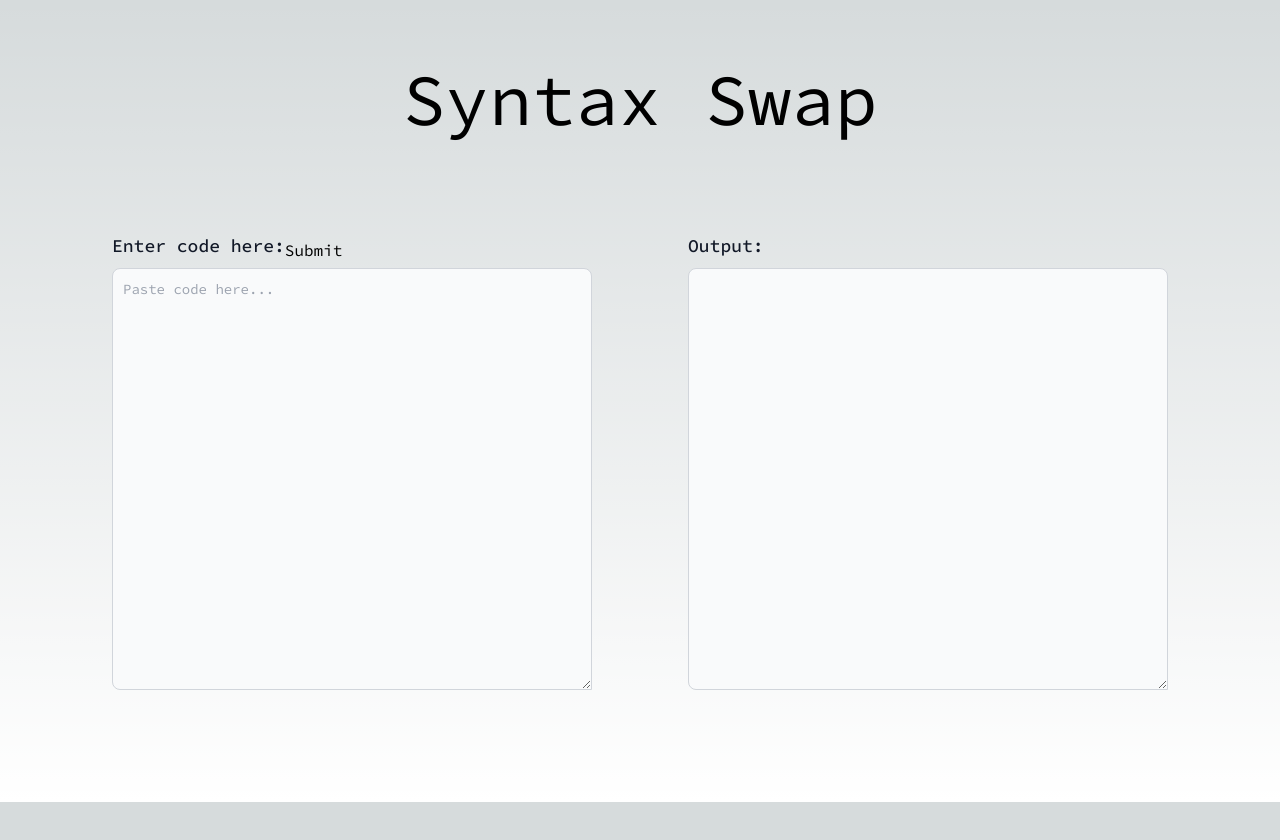
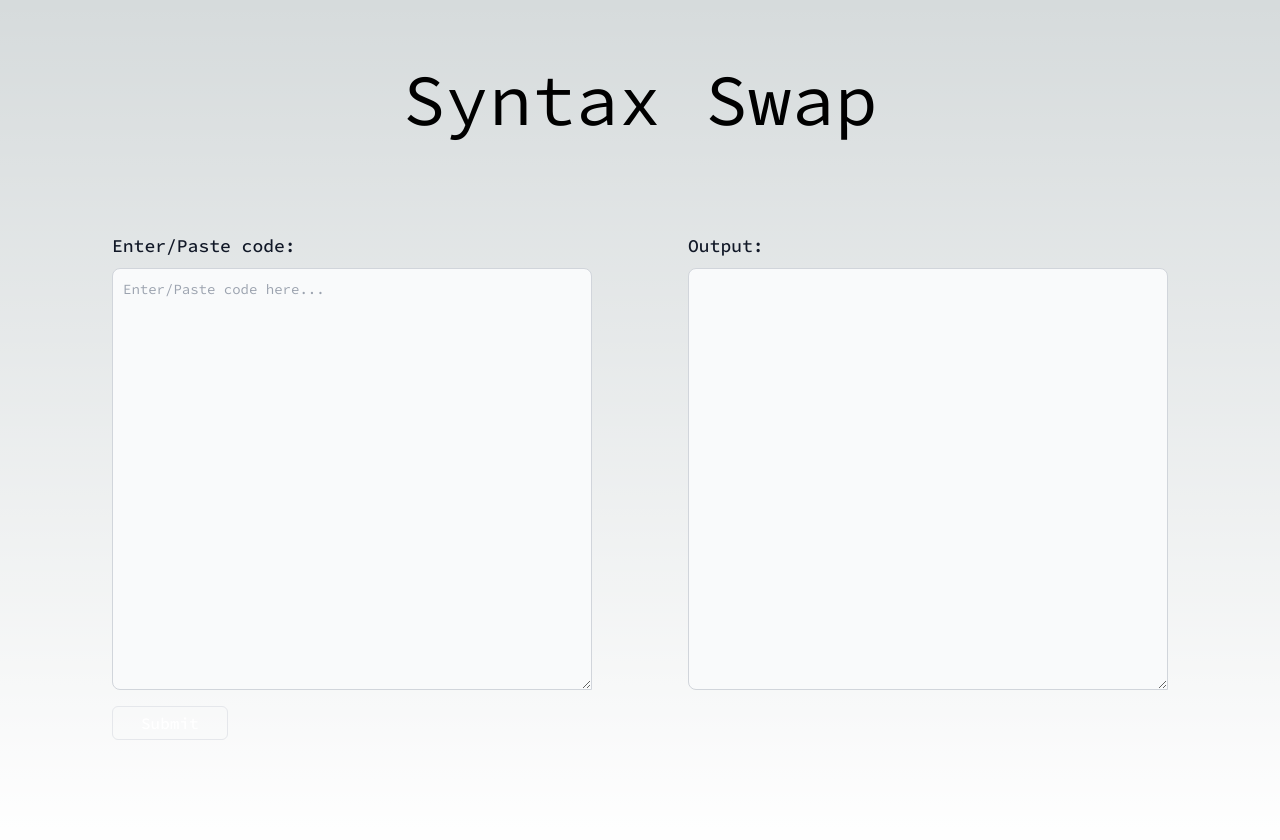
Before and after one commit to MAHolzbach/syntax-swap, a Next.js app: page / in a window 1280 px wide. Shown: the top 840 px of the page. Before the commit the page ends 802 px from the top, so only its background shows below. Built offline with nearby package versions, Linux system fonts and the light colour scheme; no server answers.

Commit message:
Get/set data from openai

```diff
--- a/app/components/Form.tsx
+++ b/app/components/Form.tsx
@@ -1,46 +1,69 @@
 "use client";
 
-import OpenAI from "openai";
-import { useState } from "react";
+import { FormEvent, useState } from "react";
 
-export default function Form() {
+import useSWRMutation from "swr/mutation";
+
+import Result from "./Result";
+import Submit from "./Submit";
+
+//TODO: Add language select dropdown
+//TODO: Add clear all button
+//TODO: Add api key input field
+//TODO: Add logic to get/set api key to local storage
+//? Does openai have an auth widget that could be used instead?
+
+const Form = () => {
   const [formValue, setFormValue] = useState("");
 
-  const openai = new OpenAI({
-    apiKey: process.env.NEXT_PUBLIC_API_KEY,
-    dangerouslyAllowBrowser: true,
-  });
+  const query = {
+    messages: [
+      { role: "system", content: "You are a helpful assistant." },
+      {
+        role: "user",
+        content: `Translate this code into Python: ${formValue}`,
+      },
+    ],
+    model: "gpt-3.5-turbo",
+  };
 
-  async function handleSubmit(e: any) {
+  const fetcher = async (url: string) =>
+    await fetch(url, {
+      method: "POST",
+      headers: {
+        Authorization: `Bearer ${process.env.NEXT_PUBLIC_API_KEY}`,
+        "Content-Type": "application/json",
+      },
+      body: JSON.stringify(query),
+    }).then((r) => {
+      return r.json();
+    });
+
+  const { trigger, data, error } = useSWRMutation(
+    "https://api.openai.com/v1/chat/completions",
+    fetcher
+  );
+
+  if (error) console.error(error);
+
+  // if (isLoading) setResponse("Standby...");
+
+  if (data) {
+    console.log(data);
+  }
+
+  async function handleSubmit(e: FormEvent) {
     e.preventDefault();
 
-    const completion = await openai.chat.completions.create({
-      messages: [{ role: "system", content: "You are a helpful assistant." }],
-      model: "gpt-3.5-turbo",
-    });
+    trigger();
+  }
 
-    console.log(completion.choices[0]);
-  }
   return (
-    <form id="inputForm" className="my-12 w-full lg:w-5/12">
-      <div className="flex">
-        <label
-          htmlFor="inputCode"
-          className="block mb-2 text-lg font-medium text-gray-900 dark:text-white"
-        >
-          Enter code here:
-        </label>
-        <button type="submit" onClick={(e) => handleSubmit(e)}>
-          Submit
-        </button>
-      </div>
-      <textarea
-        onChange={(e) => setFormValue(e.target.value)}
-        id="message"
-        rows={20}
-        className="block p-2.5 w-full text-sm text-gray-900 bg-gray-50 rounded-tl-lg rounded-tr-lg rounded-bl-lg border border-gray-300 focus:ring-blue-500 focus:border-blue-500 dark:bg-gray-700 dark:border-gray-600 dark:placeholder-gray-400 dark:text-white dark:focus:ring-blue-500 dark:focus:border-blue-500 lg:resize-y"
-        placeholder="Paste code here..."
-      ></textarea>
-    </form>
+    <>
+      <Submit setFormValue={setFormValue} handleSubmit={handleSubmit} />
+      <Result response={data ? data.choices[0].message.content : ""} />
+    </>
   );
-}
+};
+
+export default Form;
--- /dev/null
+++ b/app/components/Result.tsx
@@ -0,0 +1,23 @@
+type TResultProps = { response: string };
+
+const Result = ({ response }: TResultProps) => {
+  return (
+    <div className="my-12 w-full lg:w-5/12">
+      <label
+        htmlFor="outputCode"
+        className="block mb-2 text-lg font-medium text-gray-900 dark:text-white"
+      >
+        Output:
+      </label>
+      <textarea
+        value={response}
+        id="outputCode"
+        rows={20}
+        className="block p-2.5 w-full text-sm text-gray-900 bg-gray-50 rounded-tl-lg rounded-tr-lg rounded-bl-lg border border-gray-300 focus:ring-blue-500 focus:border-blue-500 dark:bg-gray-700 dark:border-gray-600 dark:placeholder-gray-400 dark:text-white dark:focus:ring-blue-500 dark:focus:border-blue-500 lg:resize-y"
+        readOnly
+      ></textarea>
+    </div>
+  );
+};
+
+export default Result;
--- /dev/null
+++ b/app/components/Submit.tsx
@@ -0,0 +1,36 @@
+import { FormEvent } from "react";
+
+type TSubmitProps = {
+  setFormValue: (val: string) => void;
+  handleSubmit: (e: FormEvent) => void;
+};
+
+const Submit = ({ setFormValue, handleSubmit }: TSubmitProps) => {
+  return (
+    <form id="inputForm" className="my-12 w-full lg:w-5/12">
+      <label
+        htmlFor="inputCode"
+        className="block mb-2 text-lg font-medium text-gray-900 dark:text-white"
+      >
+        Enter/Paste code:
+      </label>
+      <div className="flex flex-col items-start">
+        <textarea
+          onChange={(e) => setFormValue(e.target.value)}
+          id="message"
+          rows={20}
+          className="block mb-4 p-2.5 w-full text-sm text-gray-900 bg-gray-50 rounded-tl-lg rounded-tr-lg rounded-bl-lg border border-gray-300 focus:ring-blue-500 focus:border-blue-500 dark:bg-gray-700 dark:border-gray-600 dark:placeholder-gray-400 dark:text-white dark:focus:ring-blue-500 dark:focus:border-blue-500 lg:resize-y"
+          placeholder="Enter/Paste code here..."
+        ></textarea>
+        <button
+          onClick={(e) => handleSubmit(e)}
+          className="bg-dark dark:bg-dark-2 border-dark dark:border-dark-2 border rounded-md inline-flex items-center justify-center py-1 px-7 text-center text-base font-medium text-white hover:bg-body-color hover:border-body-color disabled:bg-gray-3 disabled:border-gray-3 disabled:text-dark-5"
+        >
+          Submit
+        </button>
+      </div>
+    </form>
+  );
+};
+
+export default Submit;
--- a/app/page.tsx
+++ b/app/page.tsx
@@ -4,22 +4,8 @@ export default function Home() {
   return (
     <main className="flex min-h-screen flex-col items-center p-16  font-code">
       <h1 className="text-7xl mb-12 text-center">Syntax Swap</h1>
-      <div className="flex flex-col lg:flex-row items-center justify-around w-full">
+      <div className="flex flex-col lg:flex-row items-start justify-around w-full">
         <Form />
-        <div className="my-12 w-full lg:w-5/12">
-          <label
-            htmlFor="outputCode"
-            className="block mb-2 text-lg font-medium text-gray-900 dark:text-white"
-          >
-            Output:
-          </label>
-          <textarea
-            id="outputCode"
-            rows={20}
-            className="block p-2.5 w-full text-sm text-gray-900 bg-gray-50 rounded-tl-lg rounded-tr-lg rounded-bl-lg border border-gray-300 focus:ring-blue-500 focus:border-blue-500 dark:bg-gray-700 dark:border-gray-600 dark:placeholder-gray-400 dark:text-white dark:focus:ring-blue-500 dark:focus:border-blue-500 lg:resize-y"
-            readOnly
-          ></textarea>
-        </div>
       </div>
     </main>
   );
--- a/package.json
+++ b/package.json
@@ -12,7 +12,8 @@
     "next": "14.1.3",
     "openai": "^4.28.4",
     "react": "^18",
-    "react-dom": "^18"
+    "react-dom": "^18",
+    "swr": "^2.2.5"
   },
   "devDependencies": {
     "@types/node": "^20",
```
Also changed, not shown: 2 other files (tests, documents, lock files or other folders).
